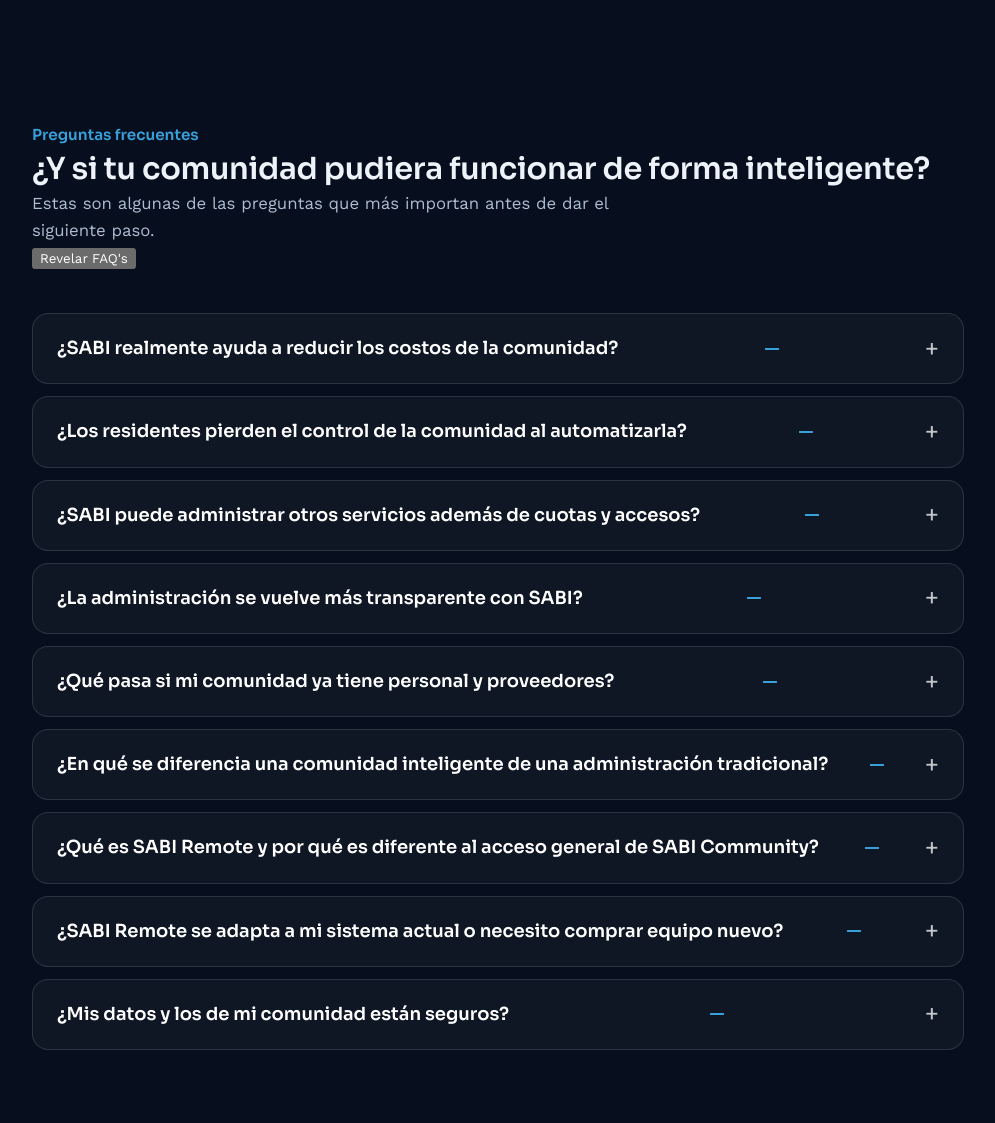
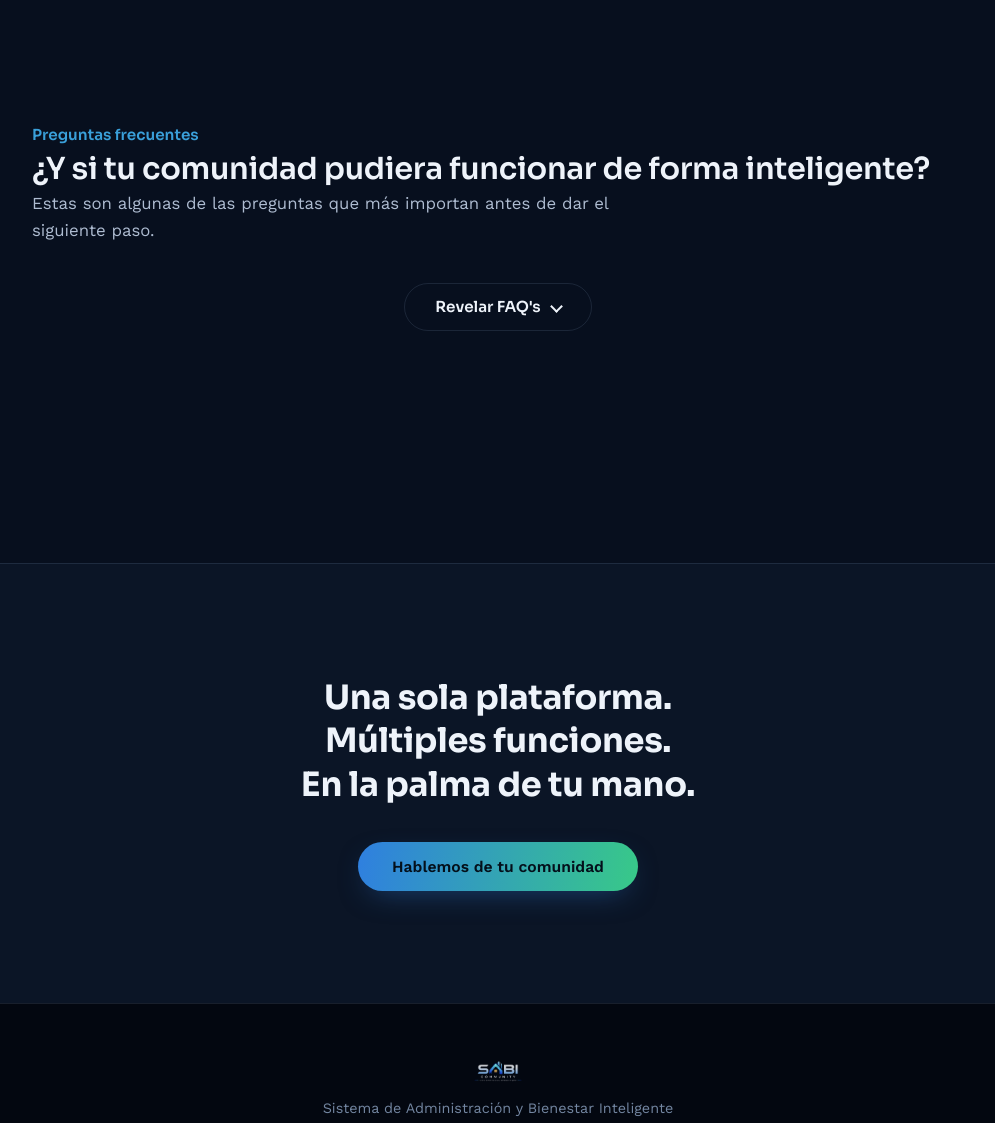
Before and after one commit to israelsaenzb/sabi.community, a plain HTML site: page index.html in a window 1280 px wide. Shown: the part 4559-5682 px from the top of the page, without its empty margins (142-1137 px from the left). Drawn offline with nearby package versions, Linux system fonts and the light colour scheme.

Commit message:
Update style.css

```diff
--- a/css/style.css
+++ b/css/style.css
@@ -774,3 +774,63 @@
 .faq__inline-link:focus-visible {
   color: var(--ink);
 }
+
+/* =========================================================
+   FAQ — botón "Revelar / Ocultar FAQ's"
+   ========================================================= */
+
+.faq__toggle {
+  display: flex;
+  align-items: center;
+  gap: 0.7rem;
+  margin: 2.4rem auto 0;
+  padding: 0.85rem 1.9rem;
+  border-radius: 999px;
+  border: 1px solid var(--hairline);
+  background: transparent;
+  color: var(--ink);
+  font-family: var(--font-display);
+  font-weight: 600;
+  font-size: 0.95rem;
+  cursor: pointer;
+  transition: border-color 0.2s ease, color 0.2s ease, background 0.2s ease;
+}
+
+.faq__toggle:hover,
+.faq__toggle:focus-visible {
+  border-color: var(--accent-b);
+  color: var(--accent-b);
+  background: rgba(255,255,255,0.03);
+}
+
+.faq__toggle-icon {
+  width: 9px;
+  height: 9px;
+  border-right: 2px solid currentColor;
+  border-bottom: 2px solid currentColor;
+  transform: rotate(45deg);
+  transition: transform 0.3s ease;
+}
+
+.faq__toggle[aria-expanded="true"] .faq__toggle-icon {
+  transform: rotate(-135deg);
+}
+
+/* contenedor que se despliega suavemente al mostrar/ocultar */
+.faq__reveal {
+  display: grid;
+  grid-template-rows: 0fr;
+  transition: grid-template-rows 0.45s ease;
+}
+
+.faq__reveal.is-open {
+  grid-template-rows: 1fr;
+}
+
+.faq__reveal-inner {
+  overflow: hidden;
+}
+
+.faq__reveal .faq__list {
+  margin-top: 2.5rem;
+}
```
